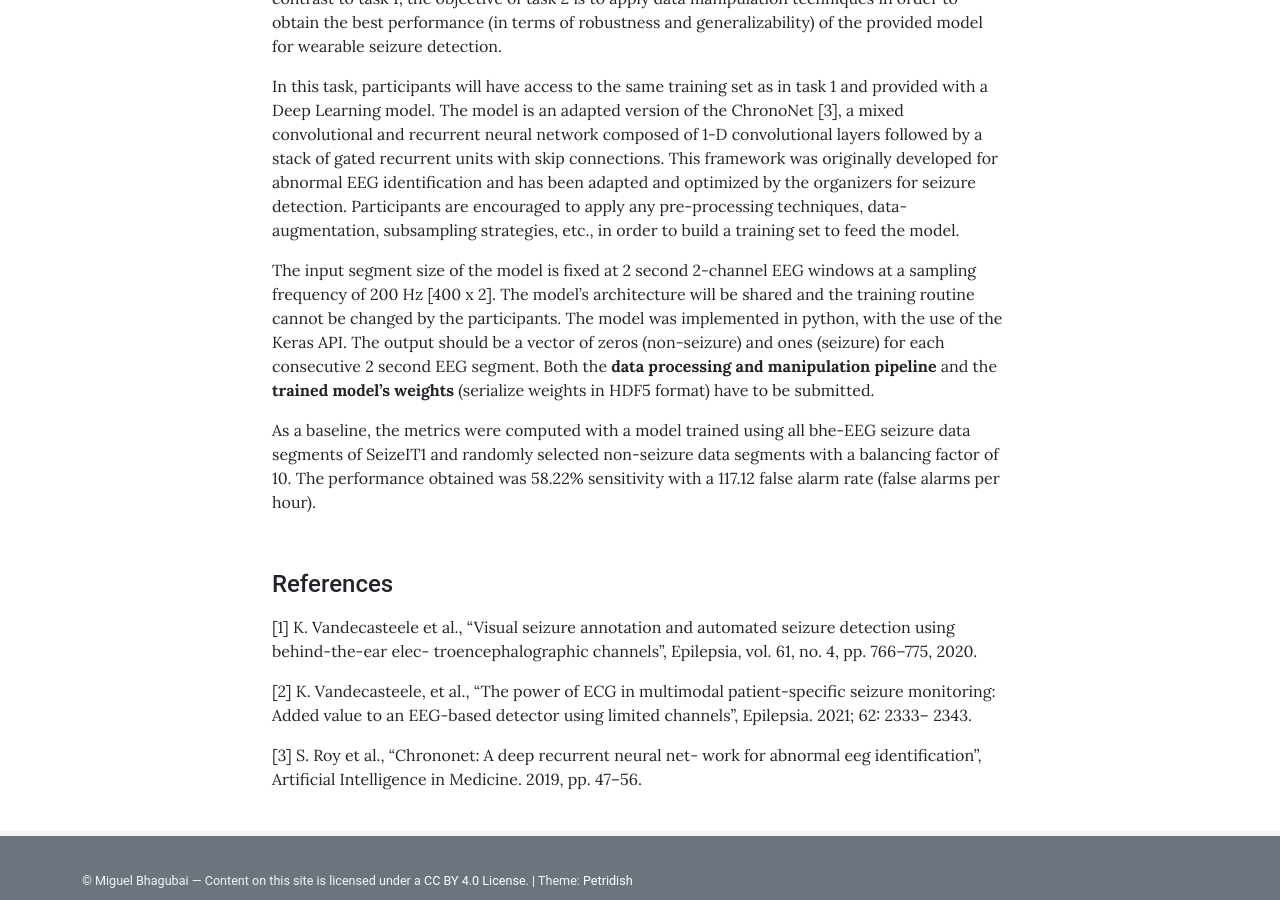
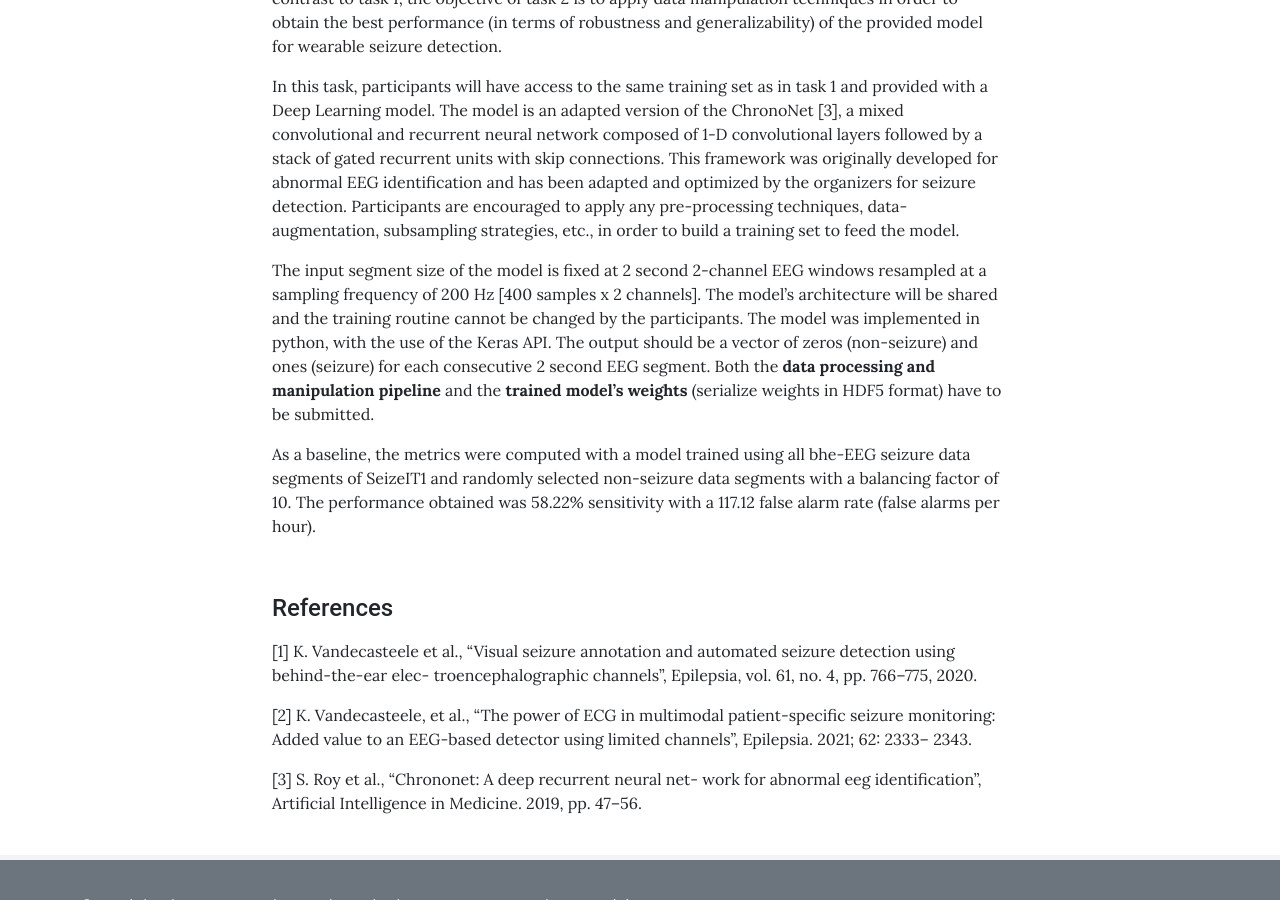
Before and after one commit to nestconf25/nestconf25.github.io, a Jekyll site: the page built from pages/tasks.md, in a window 1280 px wide and 900 px high, scrolled down 1633 px. Built offline with Jekyll 4.4.1, drawn with Linux system fonts in a browser that asks for light colours.

Commit message:
updated tasks

```diff
--- a/pages/tasks.md
+++ b/pages/tasks.md
@@ -24,7 +24,7 @@ We argue that by focusing on the quality of the data and by including representa
 
 In this task, participants will have access to the same training set as in task 1 and provided with a Deep Learning model. The model is an adapted version of the ChronoNet [3], a mixed convolutional and recurrent neural network composed of 1-D convolutional layers followed by a stack of gated recurrent units with skip connections. This framework was originally developed for abnormal EEG identification and has been adapted and optimized by the organizers for seizure detection. Participants are encouraged to apply any pre-processing techniques, data-augmentation, subsampling strategies, etc., in order to build a training set to feed the model.
 
-The input segment size of the model is fixed at 2 second 2-channel EEG windows at a sampling frequency of 200 Hz [400 x 2]. The model’s architecture will be shared and the training routine cannot be changed by the participants. The model was implemented in python, with the use of the Keras API.
+The input segment size of the model is fixed at 2 second 2-channel EEG windows resampled at a sampling frequency of 200 Hz [400 samples x 2 channels]. The model’s architecture will be shared and the training routine cannot be changed by the participants. The model was implemented in python, with the use of the Keras API.
 The output should be a vector of zeros (non-seizure) and ones (seizure) for each consecutive 2 second EEG segment. Both the **data processing and manipulation pipeline** and the **trained model’s weights** (serialize weights in HDF5 format) have to be submitted.
 
 As a baseline, the metrics were computed with a model trained using all bhe-EEG seizure data segments of SeizeIT1 and randomly selected non-seizure data segments with a balancing factor of 10. The performance obtained was 58.22% sensitivity with a 117.12 false alarm rate (false alarms per hour).
```
